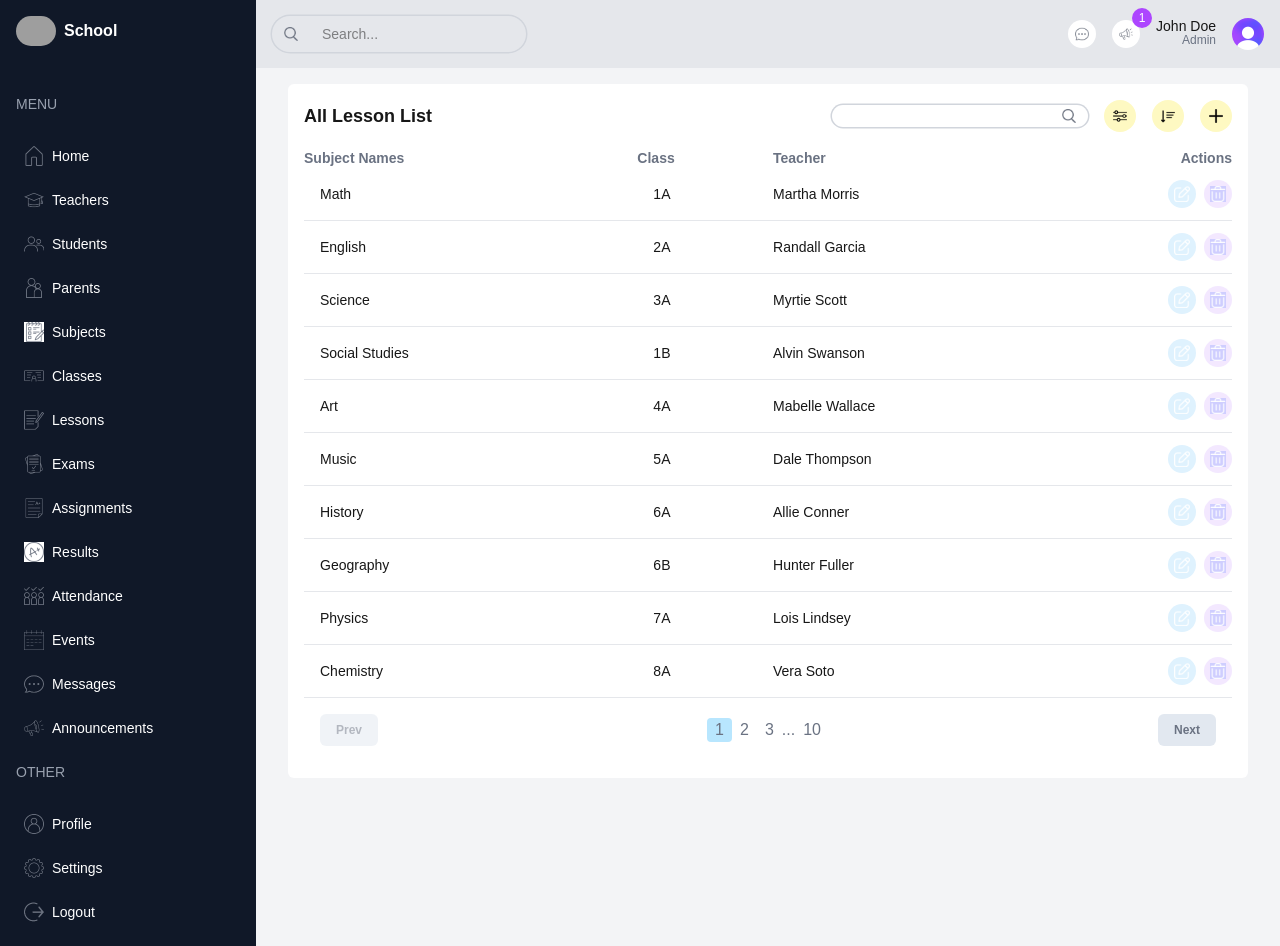
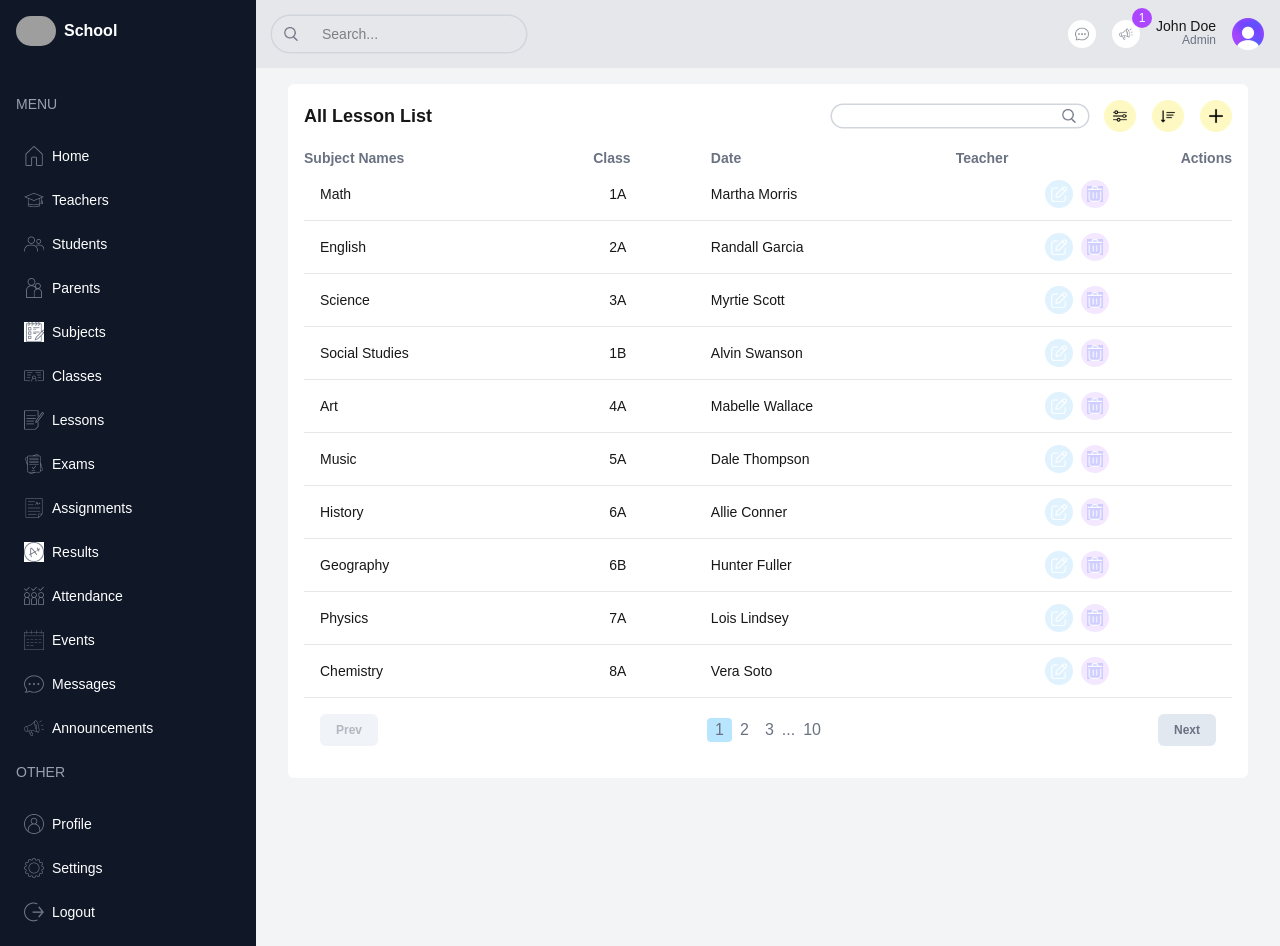
Before and after one commit to rumachoudhury/school-management-dashboard, a Next.js app: page /list/exams in a window 1280 px wide. Built offline with nearby package versions, Linux system fonts and the light colour scheme; grey boxes are pictures that could not be loaded.

Commit message:
add date column to exam list table

```diff
--- a/src/app/(dashboard)/list/exams/page.tsx
+++ b/src/app/(dashboard)/list/exams/page.tsx
@@ -17,6 +17,7 @@ type Exam = {
   subject: string;
   class: string;
   teacher: string;
+  date: string;
 };
 
 const columns: Column[] = [
@@ -27,6 +28,11 @@ const columns: Column[] = [
   {
     header: "Class",
     accessor: "class",
+  },
+  {
+    header: "Date",
+    accessor: "date",
+    className: "hidden md:table-cell",
   },
   {
     header: "Teacher",
```
